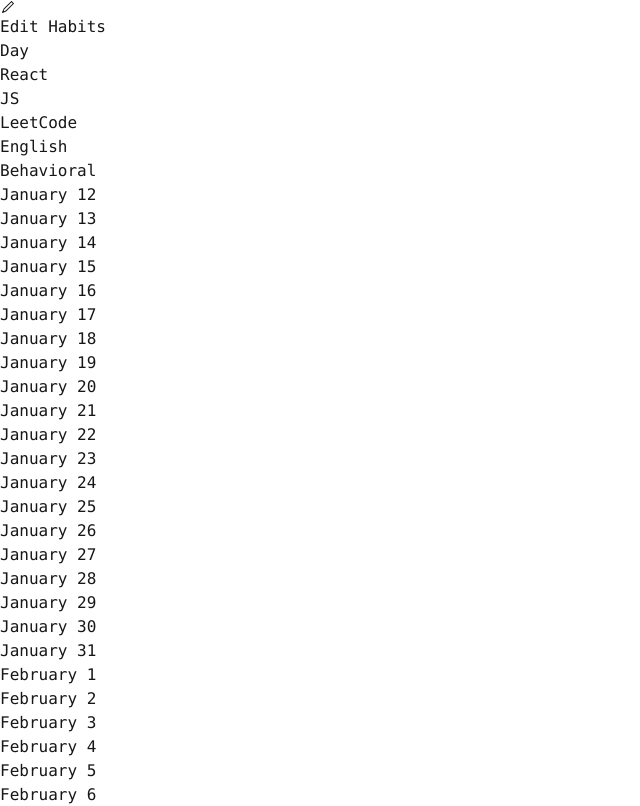
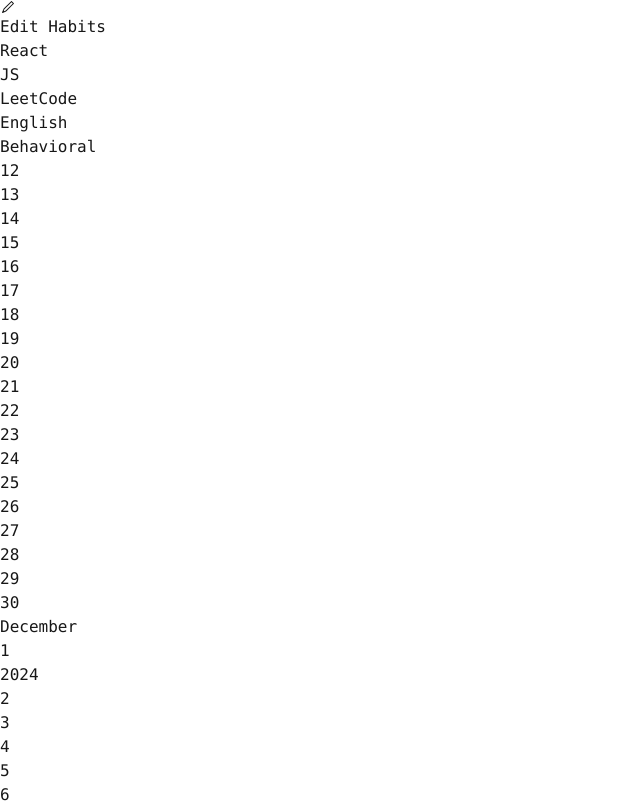
Before and after one commit to yennyF/dot-by-dot, a Next.js app: page / in a window 1280 px wide. Shown: the top 806 px of the page, without its empty margins (0-640 px from the left). Built offline with nearby package versions, Linux system fonts and the light colour scheme.

Commit message:
feat: add sticky month

```diff
--- a/src/app/calendarList.tsx
+++ b/src/app/calendarList.tsx
@@ -1,7 +1,7 @@
 "use client"
 
 import { use, useEffect, useRef, useState } from "react";
-import { format, subMonths, eachDayOfInterval, isToday, addDays, isFuture } from "date-fns";
+import { format, subMonths, eachDayOfInterval, isToday, addDays, isFuture, isFirstDayOfMonth, isSameDay, isAfter, startOfMonth, subYears } from "date-fns";
 import './calendar.css';
 import { getHabitHistory, HabitHistoryType, updateHabitHitory } from "./api";
 import useScrollTo from "./hooks/useScrollBottom";
@@ -42,7 +42,7 @@
 
     const currentDate = new Date();
     const totalDays = eachDayOfInterval({
-        start: subMonths(currentDate, 1),
+        start: subMonths(currentDate, 3),
         end: addDays(currentDate, 5)
     });
 
@@ -57,22 +57,36 @@
                 </EditHabitsDialog>
             </div>
 
-            <div className={`list grid gap-1 w-fit`} style={{ gridTemplateColumns: `repeat(${habits.length + 1}, 1fr)` }}>
+            <div className={`grid gap-x-0.5 gap-y-0 w-fit`} style={{ gridTemplateColumns: `repeat(${habits.length + 2}, 1fr)` }}>
                 {/* Header */}
-                {["Day", ...habits].map((habit, index) => (
+                {["", "", ...habits].map((habit, index) => (
                     <div key={index} className="flex items-center justify-center sticky top-16 bg-neutral-950 h-16">
                         {habit}
                     </div>
                 ))}
 
                 {/* Body */}
-                {totalDays.map((date, index) => {
+                {totalDays.map((date) => {
                     const track = habitHistory[date.toDateString()];
                     return (
                         <>
-                            <div key={index} className={`flex items-center text-left ${isToday(date) ? "today" : ""}`}>
-                                {format(date, "MMMM") + ' ' + format(date, "d")}
+                            {isFirstDayOfMonth(date) ?
+                                <div className="flex items-center justify-end bg-neutral-950 sticky top-[120px]">
+                                    {format(date, "MMMM")}
+                                </div>
+                                :
+                                isSameDay(date, addDays((startOfMonth(date)), 1)) ?
+                                    <div className="flex items-center justify-end bg-neutral-950 sticky top-[145px] text-xs">
+                                        {format(date, "yyyy")}
+                                    </div>
+                                    :
+                                    <div></div>
+                            }
+
+                            <div className="flex items-center justify-center">
+                                {format(date, "d")}
                             </div>
+
                             {habits.map((habit) => (
                                 <div key={habit} className="grid place-items-center">
                                     {isFuture(date)
```
